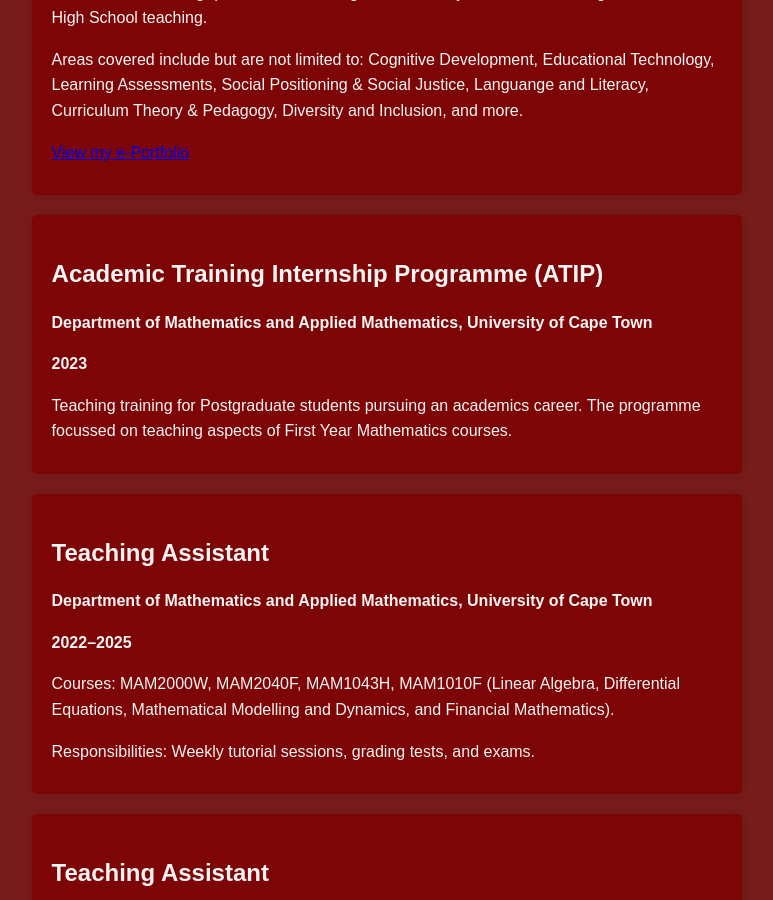
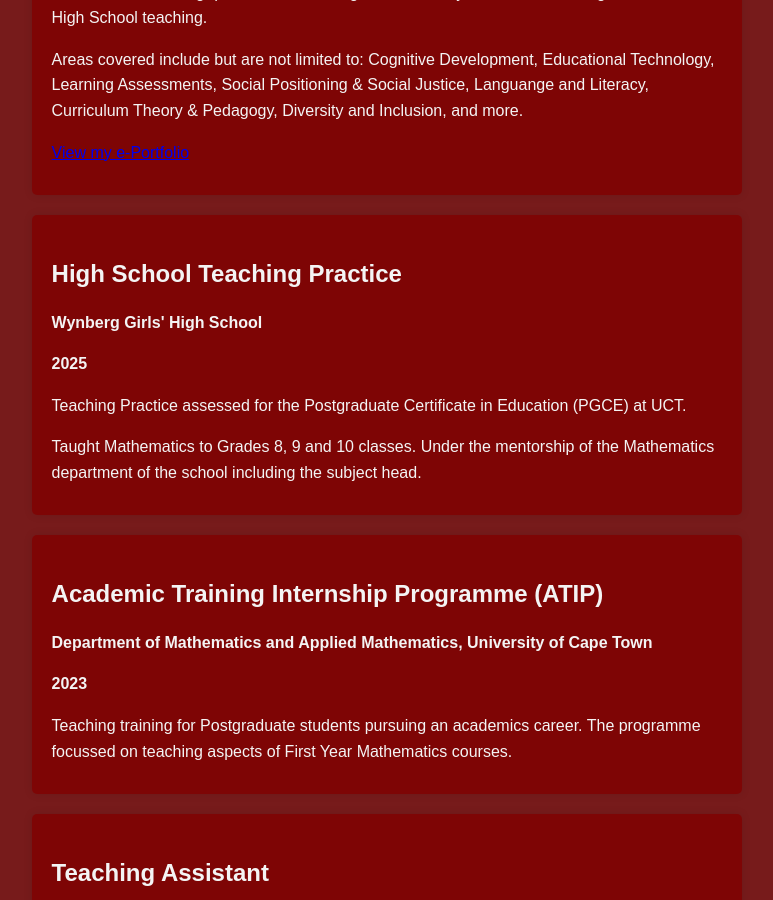
Before and after one commit to thatothapo/thatothapo.github.io, a Jekyll site: the page built from outreach.md, in a window 1280 px wide and 900 px high, scrolled down 493 px. Shown: the whole window, without its empty margins (253-1026 px from the left). Built offline with Jekyll 4.4.1, drawn with Linux system fonts in a browser that asks for light colours.

Commit message:
info update

```diff
--- a/_includes/experience-cards.html
+++ b/_includes/experience-cards.html
@@ -12,6 +12,19 @@
         </p>
         <p>
             <a href="https://thatothapo.github.io/e-portfolio/" target="_blank">View my e-Portfolio</a>
+        </p>
+    </div>
+
+    <!-- Teaching Practice-->
+    <div class="experience-card">
+        <h2>High School Teaching Practice</h2>
+        <p><strong>Wynberg Girls' High School</strong></p>
+        <p><strong>2025</strong></p>
+        <p>
+            Teaching Practice assessed for the Postgraduate Certificate in Education (PGCE) at UCT.
+        </p>
+        <p>
+            Taught Mathematics to Grades 8, 9 and 10 classes. Under the mentorship of the Mathematics department of the school including the subject head.
         </p>
     </div>
 
```
Also changed, not shown: private-tutoring.md (+2 -2 lines), 2 other files.
